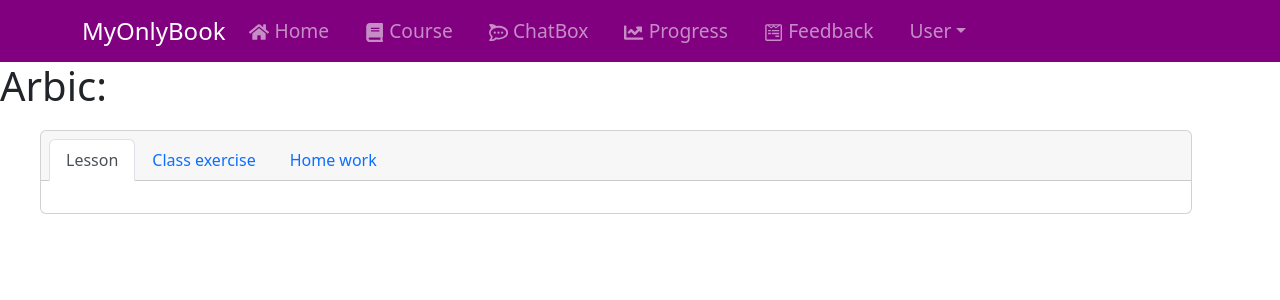
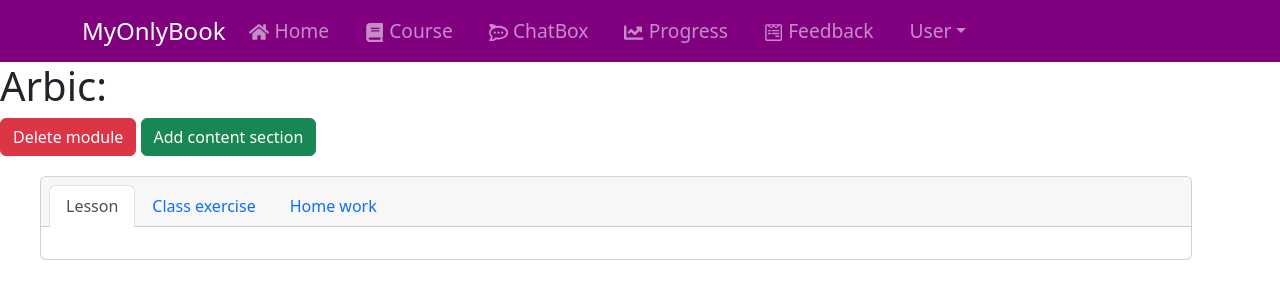
Before and after one commit to ah01567/Dissertation, a React (Create React App) app: page /course/1 in a window 1280 px wide. Shown: the top 300 px of the page. Built offline with nearby package versions, Linux system fonts and the light colour scheme; no server answers.

Commit message:
Added delete module & add content buttons

```diff
--- a/src/components/Uploadmodulecontent.js
+++ b/src/components/ModuleTicket.js
@@ -5,7 +5,7 @@ import Nav from 'react-bootstrap/Nav';
 import useAuth from "../pages/CurrentUser";
 import '../Design/Course.css';
 
-const NavTabsExample = () => {
+const ModuleTicket = () => {
 
         const { isAdmin } = useAuth();
         const [fileUrl, setFileUrl] = useState('');
@@ -47,4 +47,4 @@ const NavTabsExample = () => {
   );
 }
 
-export default NavTabsExample;
+export default ModuleTicket;
--- a/src/pages/Module.js
+++ b/src/pages/Module.js
@@ -2,7 +2,8 @@ import React from 'react';
 import NavBar from '../components/NavBar';
 import Spinner from '../components/Spinner';
 import useAuth from "./CurrentUser";
-import Uploadmodulecontent from '../components/Uploadmodulecontent';
+import ModuleTicket from '../components/ModuleTicket';
+import Button from 'react-bootstrap/Button';
 
 const Module = () => {
     const {firebaseInitialized } = useAuth();
@@ -18,7 +19,9 @@ const Module = () => {
             </div>
             <div>
                 <h1>Arbic:</h1>
-                <Uploadmodulecontent />
+                <Button variant="danger">Delete module</Button> {''}
+                <Button variant="success">Add content section</Button>
+                <ModuleTicket />
             </div>
         </div>
     )
```
